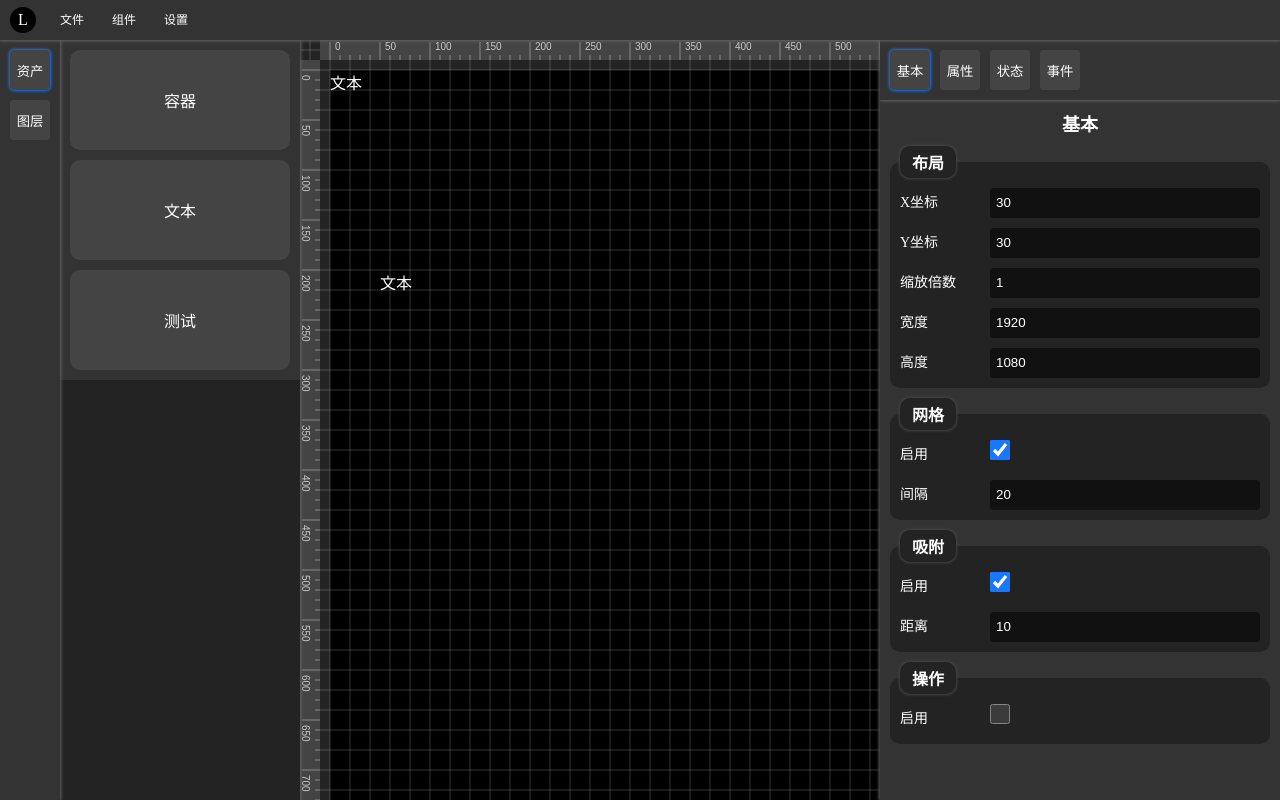
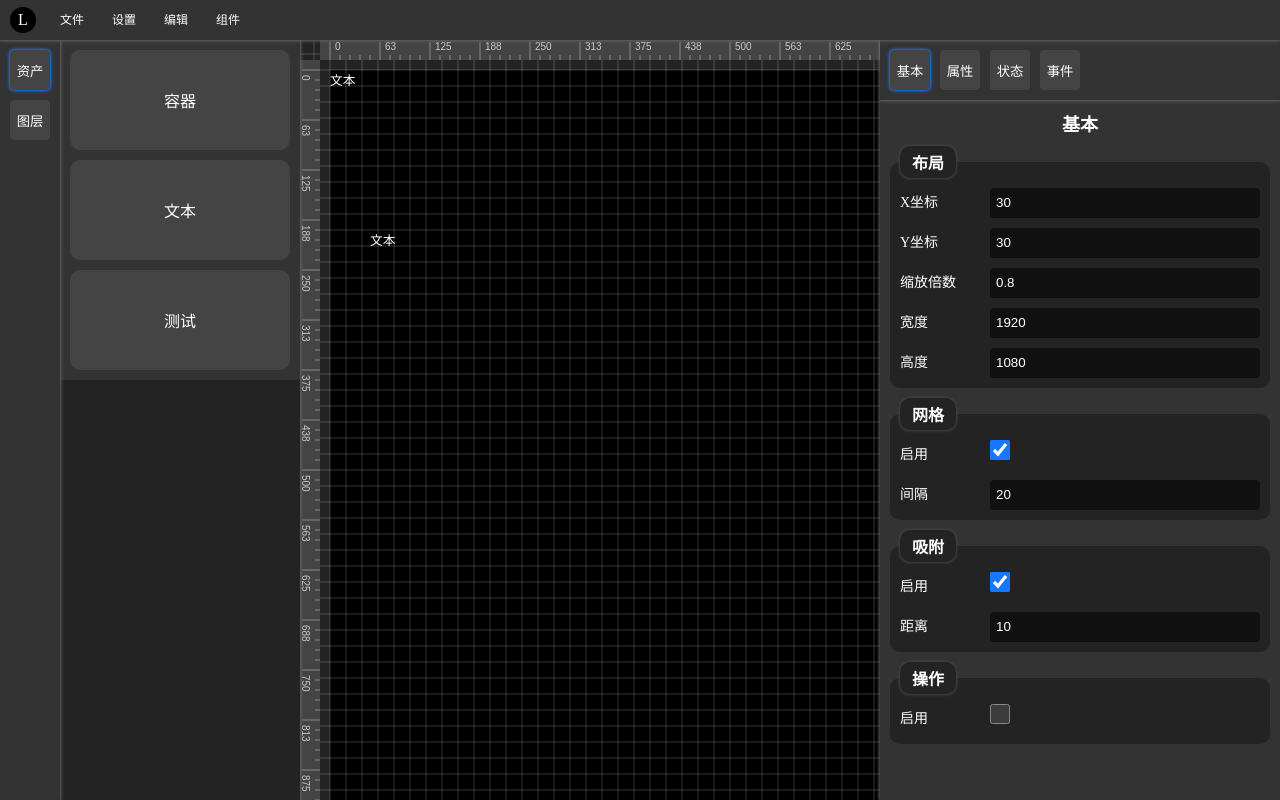
Before and after one commit to leoyuanzhe/scada, a Vue app: page /editor in a window 1280 px wide. Built offline with nearby package versions, Linux system fonts and the light colour scheme.

Commit message:
完善重做堆栈

```diff
--- a/src/App.vue
+++ b/src/App.vue
@@ -20,6 +20,7 @@ function init() {
 	clientStore.init();
 	materialStore.init();
 	assetStore.init();
+	clientStore.canvas.scale = 0.8;
 	const c1 = Container();
 	const c2 = Container();
 	c1.id = Date.now().toString() + "1";
--- a/src/helpers/contextMenu.ts
+++ b/src/helpers/contextMenu.ts
@@ -2,9 +2,10 @@ import type { MenuPosition } from "@/components/context-menu/types/ContextMenu";
 import { useClient } from "@/stores/useClient";
 import { useSchema } from "@/stores/useSchema";
 import { useCommand } from "@/stores/useCommand";
+import { useUndoStack } from "@/stores/useUndoStack";
 import { useTargetComponent } from "@/hooks/useTargetComponent";
+import { useDragger } from "@/pages/editor/hooks/useDragger";
 import ContextMenu from "@/components/context-menu";
-import { useDragger } from "@/pages/editor/hooks/useDragger";
 
 // 打开文件菜单
 export const openFileMenu = (position: MenuPosition) => {
@@ -145,10 +146,12 @@ export const openSettingMenu = (position: MenuPosition) => {
 };
 // 打开编辑菜单
 export const openEditMenu = (position: MenuPosition) => {
+	const undoStackStore = useUndoStack();
 	ContextMenu({ left: position.left, top: position.top }, [
 		{
 			label: "撤销",
 			remark: "Ctrl + Z",
+			disabled: undoStackStore.current === -1,
 			onClick: () => {
 				const commandStore = useCommand();
 				commandStore.undo();
@@ -157,6 +160,7 @@ export const openEditMenu = (position: MenuPosition) => {
 		{
 			label: "重做",
 			remark: "Ctrl + Y",
+			disabled: undoStackStore.current === undoStackStore.stacks.length - 1,
 			onClick: () => {
 				const commandStore = useCommand();
 				commandStore.redo();
--- a/src/pages/editor/components/menu-bar/MenuBar.vue
+++ b/src/pages/editor/components/menu-bar/MenuBar.vue
@@ -1,5 +1,11 @@
 <script setup lang="ts">
-import { openFileMenu, openComponentMenu, computedTargetPosition, openSettingMenu } from "@/helpers/contextMenu";
+import {
+	openFileMenu,
+	openComponentMenu,
+	computedTargetPosition,
+	openSettingMenu,
+	openEditMenu,
+} from "@/helpers/contextMenu";
 </script>
 
 <template>
@@ -7,8 +13,9 @@ import { openFileMenu, openComponentMenu, computedTargetPosition, openSettingMen
 		<div class="logo">L</div>
 		<menu class="menu">
 			<button @click="openFileMenu(computedTargetPosition($event))">文件</button>
+			<button @click="openSettingMenu(computedTargetPosition($event))">设置</button>
+			<button @click="openEditMenu(computedTargetPosition($event))">编辑</button>
 			<button @click="openComponentMenu(computedTargetPosition($event))">组件</button>
-			<button @click="openSettingMenu(computedTargetPosition($event))">设置</button>
 		</menu>
 	</div>
 </template>
--- a/src/pages/editor/components/renderer/components/GuideLine.vue
+++ b/src/pages/editor/components/renderer/components/GuideLine.vue
@@ -10,8 +10,8 @@ const vMouseDown = (e: MouseEvent, index: number) => {
 	document.body.addEventListener("mousemove", mouseMove);
 	document.body.addEventListener("mouseup", mouseUp);
 	function mouseMove(e: MouseEvent) {
-		const dragLeft = e.clientX - startX;
-		clientStore.guide.line.v[index] = Math.round(dragger.getScaledOffset(startLeft + dragLeft));
+		const dragLeft = dragger.getUnscaledOffset(e.clientX - startX);
+		clientStore.guide.line.v[index] = Math.round(startLeft + dragLeft);
 	}
 	function mouseUp() {
 		document.body.removeEventListener("mousemove", mouseMove);
@@ -24,8 +24,8 @@ const hMouseDown = (e: MouseEvent, index: number) => {
 	document.body.addEventListener("mousemove", mouseMove);
 	document.body.addEventListener("mouseup", mouseUp);
 	function mouseMove(e: MouseEvent) {
-		const dragTop = e.clientY - startY;
-		clientStore.guide.line.h[index] = Math.round(dragger.getScaledOffset(startTop + dragTop));
+		const dragTop = dragger.getUnscaledOffset(e.clientY - startY);
+		clientStore.guide.line.h[index] = Math.round(startTop + dragTop);
 	}
 	function mouseUp() {
 		document.body.removeEventListener("mousemove", mouseMove);
--- a/src/pages/editor/components/renderer/components/Ruler.vue
+++ b/src/pages/editor/components/renderer/components/Ruler.vue
@@ -111,7 +111,9 @@ const vMouseDown = (e: MouseEvent) => {
 	document.body.addEventListener("mouseup", mouseUp);
 	function mouseMove(e: MouseEvent) {
 		const dragLeft = e.clientX - startX;
-		clientStore.guide.line.v[clientStore.guide.line.v.length - 1] = dragger.getLogicalLeft(startLeft + dragLeft);
+		clientStore.guide.line.v[clientStore.guide.line.v.length - 1] = Math.round(
+			dragger.getLogicalLeft(startLeft + dragLeft)
+		);
 	}
 	function mouseUp() {
 		document.body.removeEventListener("mousemove", mouseMove);
@@ -126,7 +128,9 @@ const hMouseDown = (e: MouseEvent) => {
 	document.body.addEventListener("mouseup", mouseUp);
 	function mouseMove(e: MouseEvent) {
 		const dragTop = e.clientY - startY;
-		clientStore.guide.line.h[clientStore.guide.line.h.length - 1] = dragger.getLogicalTop(startTop + dragTop);
+		clientStore.guide.line.h[clientStore.guide.line.h.length - 1] = Math.round(
+			dragger.getLogicalTop(startTop + dragTop)
+		);
 	}
 	function mouseUp() {
 		document.body.removeEventListener("mousemove", mouseMove);
--- a/src/pages/editor/hooks/useDragger.ts
+++ b/src/pages/editor/hooks/useDragger.ts
@@ -4,7 +4,6 @@ import type { Asset } from "@/types/Asset";
 import { useClient } from "@/stores/useClient";
 import { useAsset } from "@/stores/useAsset";
 import { useSchema } from "@/stores/useSchema";
-import { useUndoStack } from "@/stores/useUndoStack";
 import { useTargetComponent } from "@/hooks/useTargetComponent";
 import { deepClone } from "@/utils/conversion";
 
@@ -44,6 +43,8 @@ const rendererMousedown = (e: MouseEvent) => {
 		const clientStore = useClient();
 		const schemaStore = useSchema();
 		const targetComponent = useTargetComponent();
+		const oldSchema = deepClone(schemaStore.$state);
+		let moved = false;
 		if (!clientStore.previewing && !clientStore.enabledOperate) {
 			const oRenderer = document.querySelector<HTMLDivElement>(".renderer");
 			const offsetX = e.pageX - oRenderer!.offsetLeft; // 选择器的offsetX
@@ -183,6 +184,7 @@ const rendererMousedown = (e: MouseEvent) => {
 				document.body.addEventListener("mousemove", mousemove);
 				document.body.addEventListener("mouseup", mouseup);
 				function mousemove(e: MouseEvent) {
+					moved = true;
 					const moveX = e.clientX - startX; // 移动的X轴距离
 					const dragLeft = startSelectorLeft + moveX; // 拖拽后的相对于渲染器的left值
 					const leftV = snapLines.v.find(
@@ -273,10 +275,11 @@ const rendererMousedown = (e: MouseEvent) => {
 					computedSelector();
 				}
 				function mouseup() {
+					snapLine.v = null;
+					snapLine.h = null;
+					if (moved) schemaStore.recordStack(oldSchema);
 					document.body.removeEventListener("mousemove", mousemove);
 					document.body.removeEventListener("mouseup", mouseup);
-					snapLine.v = null;
-					snapLine.h = null;
 				}
 			}
 		}
@@ -285,7 +288,6 @@ const rendererMousedown = (e: MouseEvent) => {
 const canvasDrop = (e: DragEvent) => {
 	const assetStore = useAsset();
 	const schemaStore = useSchema();
-	const undoStackStore = useUndoStack();
 	const assetId = e.dataTransfer?.getData("assetId");
 	const asset = deepClone(assetStore.assets.find((v) => v.id === assetId));
 	if (asset) {
@@ -297,17 +299,7 @@ const canvasDrop = (e: DragEvent) => {
 		}
 		schemaStore.createComponent(newComponent);
 		computedSelector();
-		const newSchema = deepClone(schemaStore.$state);
-		undoStackStore.push({
-			undo: () => {
-				schemaStore.setSchema(oldSchema);
-				computedSelector();
-			},
-			redo: () => {
-				schemaStore.setSchema(newSchema);
-				computedSelector();
-			},
-		});
+		schemaStore.recordStack(oldSchema);
 	}
 };
 const componentDrop = (e: DragEvent, component: Component) => {
@@ -316,6 +308,7 @@ const componentDrop = (e: DragEvent, component: Component) => {
 	const assetId = e.dataTransfer?.getData("assetId");
 	const asset = deepClone(assetStore.assets.find((v) => v.id === assetId));
 	if (asset) {
+		const oldSchema = deepClone(schemaStore.$state);
 		const newComponent: Component = assetTransferComponent(asset);
 		if (newComponent.layout) {
 			newComponent.layout.left =
@@ -325,6 +318,7 @@ const componentDrop = (e: DragEvent, component: Component) => {
 		}
 		schemaStore.createComponent(newComponent);
 		computedSelector();
+		schemaStore.recordStack(oldSchema);
 	}
 };
 function assetTransferComponent(asset: Asset): Component {
@@ -362,7 +356,9 @@ const componentMousedown = (e: MouseEvent, component: Component) => {
 	}
 };
 const selectorMousedown = (e: MouseEvent, direction: "t" | "tr" | "r" | "rb" | "b" | "lb" | "l" | "lt") => {
+	const schemaStore = useSchema();
 	const targetComponent = useTargetComponent();
+	const oldSchema = deepClone(schemaStore.$state);
 	if (targetComponent.component.value?.layout) {
 		const startX = e.clientX; // 鼠标按下时的X坐标
 		const startY = e.clientY;
@@ -441,6 +437,7 @@ const selectorMousedown = (e: MouseEvent, direction: "t" | "tr" | "r" | "rb" | "
 			computedSelector();
 		}
 		function mouseup() {
+			schemaStore.recordStack(oldSchema);
 			document.body.removeEventListener("mousemove", mousemove);
 			document.body.removeEventListener("mouseup", mouseup);
 		}
--- a/src/stores/useClient.ts
+++ b/src/stores/useClient.ts
@@ -1,10 +1,11 @@
 import { defineStore } from "pinia";
+import type { Schema, SchemaProps } from "@/types/Schema";
 import type { Component } from "@/types/Component";
 import { useCommand } from "./useCommand";
 import { useSchema } from "./useSchema";
 import { useTargetComponent } from "@/hooks/useTargetComponent";
+import { generateComponetId } from "@/helpers/component";
 import { deepClone } from "@/utils/conversion";
-import { generateComponetId } from "@/helpers/component";
 
 export const useClient = defineStore("client", {
 	state() {
@@ -51,6 +52,7 @@ export const useClient = defineStore("client", {
 	},
 	actions: {
 		init() {
+			let oldSchema = null as Schema<SchemaProps> | null;
 			document.addEventListener("focusin", () => {
 				this.typing = true;
 			});
@@ -81,6 +83,58 @@ export const useClient = defineStore("client", {
 							break;
 					}
 					switch (this.keyboard.pressingKey) {
+						case "arrowup": {
+							e.preventDefault();
+							const schemaStore = useSchema();
+							if (!oldSchema) oldSchema = deepClone(schemaStore.$state);
+							commandStore.moveUp();
+							document.addEventListener("keyup", keyUp);
+							function keyUp() {
+								if (oldSchema) schemaStore.recordStack(oldSchema);
+								oldSchema = null;
+								document.removeEventListener("keyup", keyUp);
+							}
+							break;
+						}
+						case "arrowdown": {
+							e.preventDefault();
+							const schemaStore = useSchema();
+							if (!oldSchema) oldSchema = deepClone(schemaStore.$state);
+							commandStore.moveDown();
+							document.addEventListener("keyup", keyUp);
+							function keyUp() {
+								if (oldSchema) schemaStore.recordStack(oldSchema);
+								oldSchema = null;
+								document.removeEventListener("keyup", keyUp);
+							}
+							break;
+						}
+						case "arrowleft": {
+							e.preventDefault();
+							const schemaStore = useSchema();
+							if (!oldSchema) oldSchema = deepClone(schemaStore.$state);
+							commandStore.moveLeft();
+							document.addEventListener("keyup", keyUp);
+							function keyUp() {
+								if (oldSchema) schemaStore.recordStack(oldSchema);
+								oldSchema = null;
+								document.removeEventListener("keyup", keyUp);
+							}
+							break;
+						}
+						case "arrowright": {
+							e.preventDefault();
+							const schemaStore = useSchema();
+							if (!oldSchema) oldSchema = deepClone(schemaStore.$state);
+							commandStore.moveRight();
+							document.addEventListener("keyup", keyUp);
+							function keyUp() {
+								if (oldSchema) schemaStore.recordStack(oldSchema);
+								oldSchema = null;
+								document.removeEventListener("keyup", keyUp);
+							}
+							break;
+						}
 						case "ctrl+shift+s":
 							e.preventDefault();
 							commandStore.export();
--- a/src/stores/useCommand.ts
+++ b/src/stores/useCommand.ts
@@ -1,15 +1,39 @@
 import { defineStore } from "pinia";
 import { useClient } from "./useClient";
 import { useSchema } from "./useSchema";
+import { useUndoStack } from "./useUndoStack";
 import { useTargetComponent } from "@/hooks/useTargetComponent";
 import { useDragger } from "@/pages/editor/hooks/useDragger";
-import { useUndoStack } from "./useUndoStack";
 
 export const useCommand = defineStore("command", {
 	state() {
 		return {};
 	},
 	actions: {
+		moveUp() {
+			const schemaStore = useSchema();
+			const dragger = useDragger();
+			schemaStore.activedMoveableFlatedComponents.forEach((v) => v.layout.top--);
+			dragger.computedSelector();
+		},
+		moveDown() {
+			const schemaStore = useSchema();
+			const dragger = useDragger();
+			schemaStore.activedMoveableFlatedComponents.forEach((v) => v.layout.top++);
+			dragger.computedSelector();
+		},
+		moveLeft() {
+			const schemaStore = useSchema();
+			const dragger = useDragger();
+			schemaStore.activedMoveableFlatedComponents.forEach((v) => v.layout.left--);
+			dragger.computedSelector();
+		},
+		moveRight() {
+			const schemaStore = useSchema();
+			const dragger = useDragger();
+			schemaStore.activedMoveableFlatedComponents.forEach((v) => v.layout.left++);
+			dragger.computedSelector();
+		},
 		// 导出
 		async export() {
 			const schemaStore = useSchema();
--- a/src/stores/useSchema.ts
+++ b/src/stores/useSchema.ts
@@ -1,7 +1,10 @@
 import { defineStore } from "pinia";
 import type { Component, ComponentWithLayout } from "@/types/Component";
 import type { Schema, SchemaProps } from "@/types/Schema";
+import { useUndoStack } from "./useUndoStack";
 import { generateComponetId, initComponent } from "@/helpers/component";
+import { useDragger } from "@/pages/editor/hooks/useDragger";
+import { deepClone } from "@/utils/conversion";
 import { Container } from "@/materials/container/Container";
 
 export const useSchema = defineStore("schema", {
@@ -56,6 +59,10 @@ export const useSchema = defineStore("schema", {
 		// 激活的所有组件
 		activedFlatedComponents(): Component[] {
 			return this.flatedComponents.filter((v) => v.actived);
+		},
+		// 激活的有布局属性的所有组件
+		activedMoveableFlatedComponents(): ComponentWithLayout[] {
+			return this.flatedComponents.filter((v) => v.actived && v.layout) as ComponentWithLayout[];
 		},
 	},
 	actions: {
@@ -277,5 +284,20 @@ export const useSchema = defineStore("schema", {
 		deactivateAllComponent() {
 			this.activedFlatedComponents.forEach((v) => (v.actived = false));
 		},
+		recordStack(oldSchema: Schema<SchemaProps>) {
+			const undoStackStore = useUndoStack();
+			const newSchema = deepClone(this.$state);
+			const dragger = useDragger();
+			undoStackStore.push({
+				undo: () => {
+					this.setSchema(oldSchema);
+					dragger.computedSelector();
+				},
+				redo: () => {
+					this.setSchema(newSchema);
+					dragger.computedSelector();
+				},
+			});
+		},
 	},
 });
```
